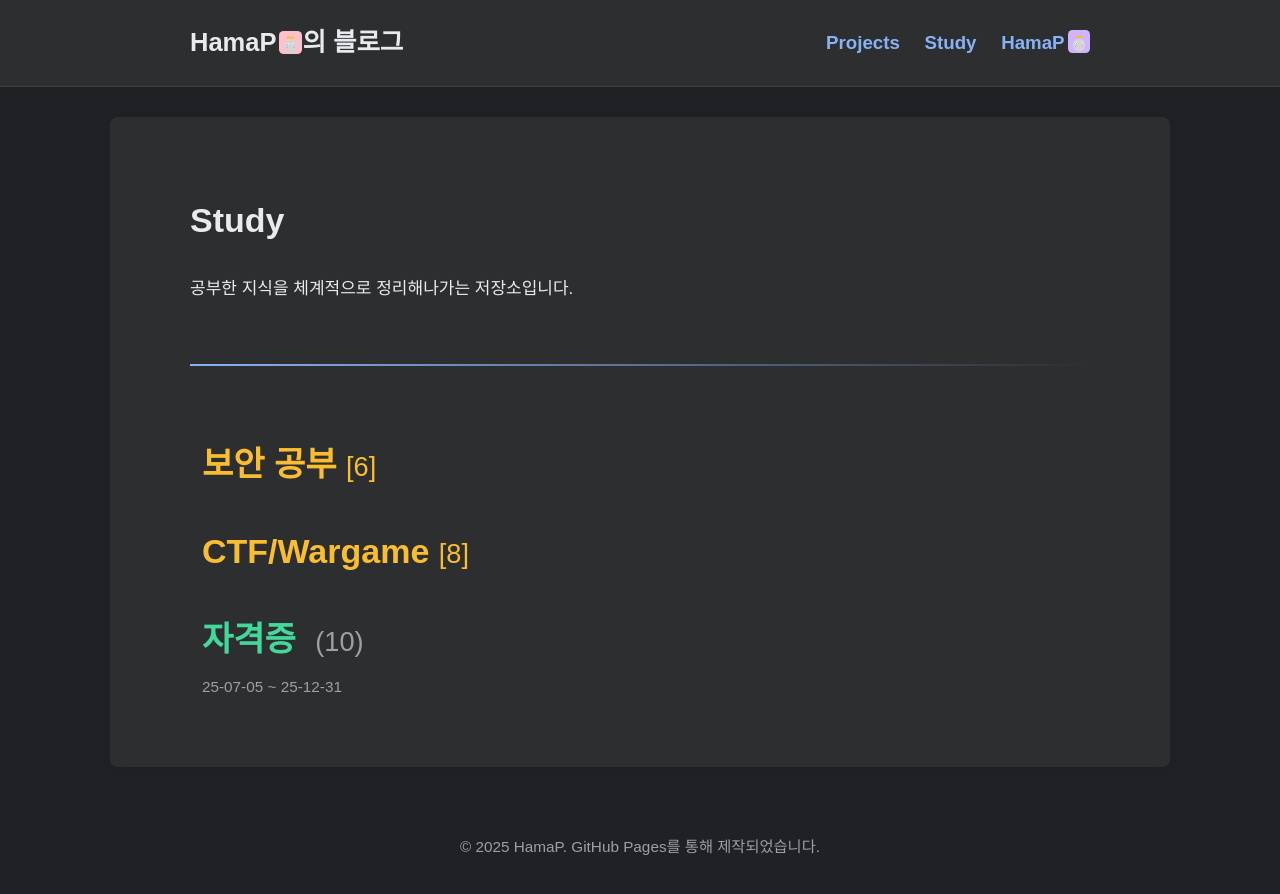
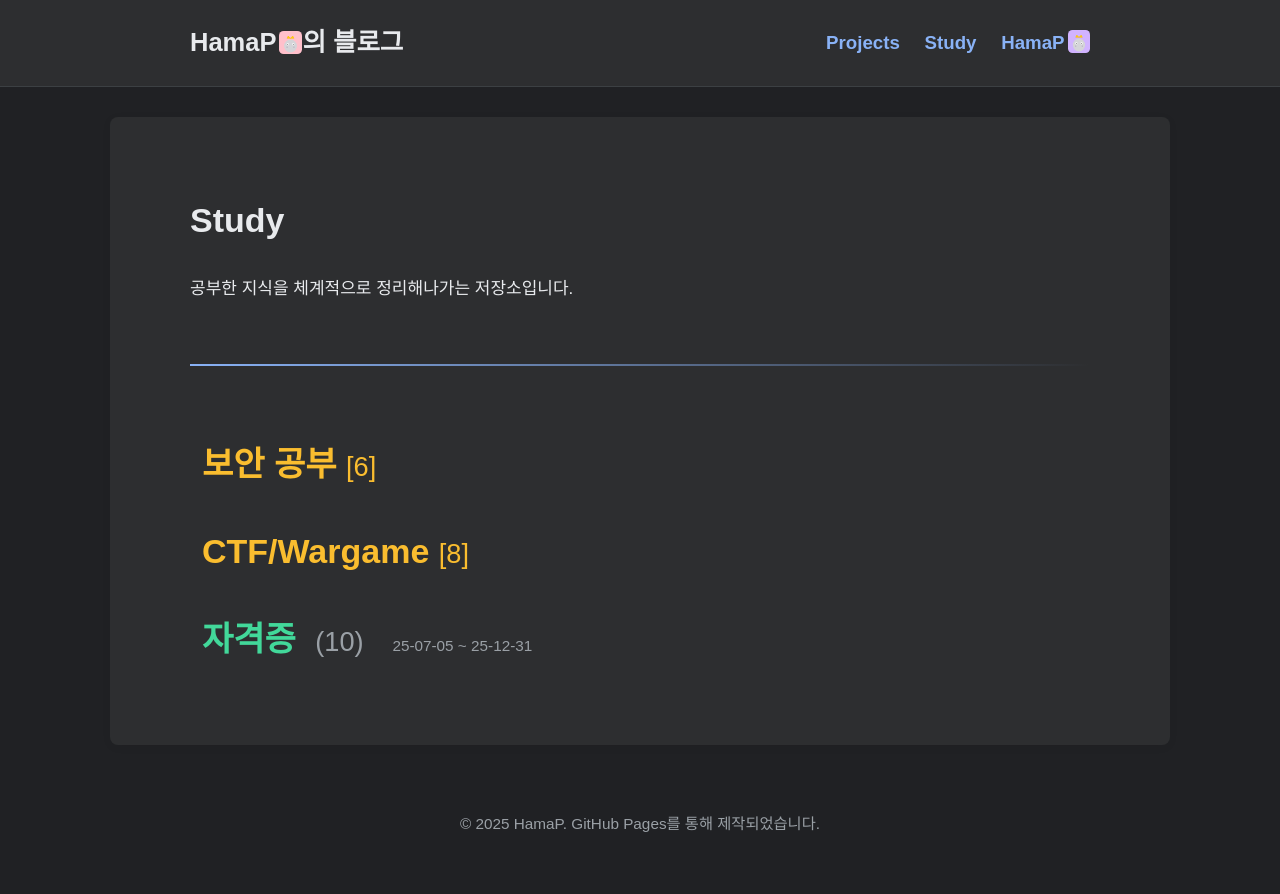
Before and after one commit to HamaP0/HamaP0.github.io, a Jekyll site: the page built from study.html, in a window 1280 px wide. Shown: the top 894 px of the page. Built offline with Jekyll 4.4.1, drawn with Linux system fonts in a browser that asks for light colours; some web fonts are replaced.

Commit message:
Update study.html

```diff
--- a/study.html
+++ b/study.html
@@ -9,7 +9,7 @@ title: Study
 
 <ul class="category-list">
 
-  <!-- 1. '보안 공부' 상위 카테고리 그룹 링크 (하위 카테고리 개수 계산) -->
+  <!-- 1. '보안 공부' 상위 카테고리 그룹 링크 -->
   <li class="category-group-link">
     {% assign tech_categories = "웹 기술|웹 해킹|앱 해킹|시스템 해킹|해킹 툴|NGFW" | split: "|" %}
     <a class="post-link" href="{{ '/security-study.html' | relative_url }}">
@@ -17,7 +17,7 @@ title: Study
     </a>
   </li>
 
-  <!-- 2. 'CTF/Wargame' 상위 카테고리 그룹 링크 (하위 카테고리 개수 계산) -->
+  <!-- 2. 'CTF/Wargame' 상위 카테고리 그룹 링크 -->
   <li class="category-group-link">
     {% assign ctf_categories = "bandit|드림핵|OWASP-JuiceShop|TryHackMe|PortSwigger|OvertheWire|Rcity|Pwnable" | split: "|" %}
     <a class="post-link" href="{{ '/ctf-wargame.html' | relative_url }}">
@@ -25,7 +25,7 @@ title: Study
     </a>
   </li>
 
-  <!-- 3. '자격증' 독립 카테리 (초록색 스타일 적용) -->
+  <!-- 3. '자격증' 독립 카테고리 -->
   {% assign independent_categories = "자격증" | split: "|" %}
   {% for cat in independent_categories %}
     {% assign posts_in_cat = site.categories[cat] %}
@@ -37,9 +37,9 @@ title: Study
         <a class="post-link" href="{{ '/category/자격증.html' | relative_url }}">
           {{ cat }} <span class="post-count">({{ posts_in_cat.size }})</span>
         </a>
-        <div class="post-date-range">
+        <span class="post-date-range">
           {{ oldest_post.date | date: "%y-%m-%d" }} ~ {{ newest_post.date | date: "%y-%m-%d" }}
-        </div>
+        </span>
       </li>
     {% endif %}
   {% endfor %}
```
